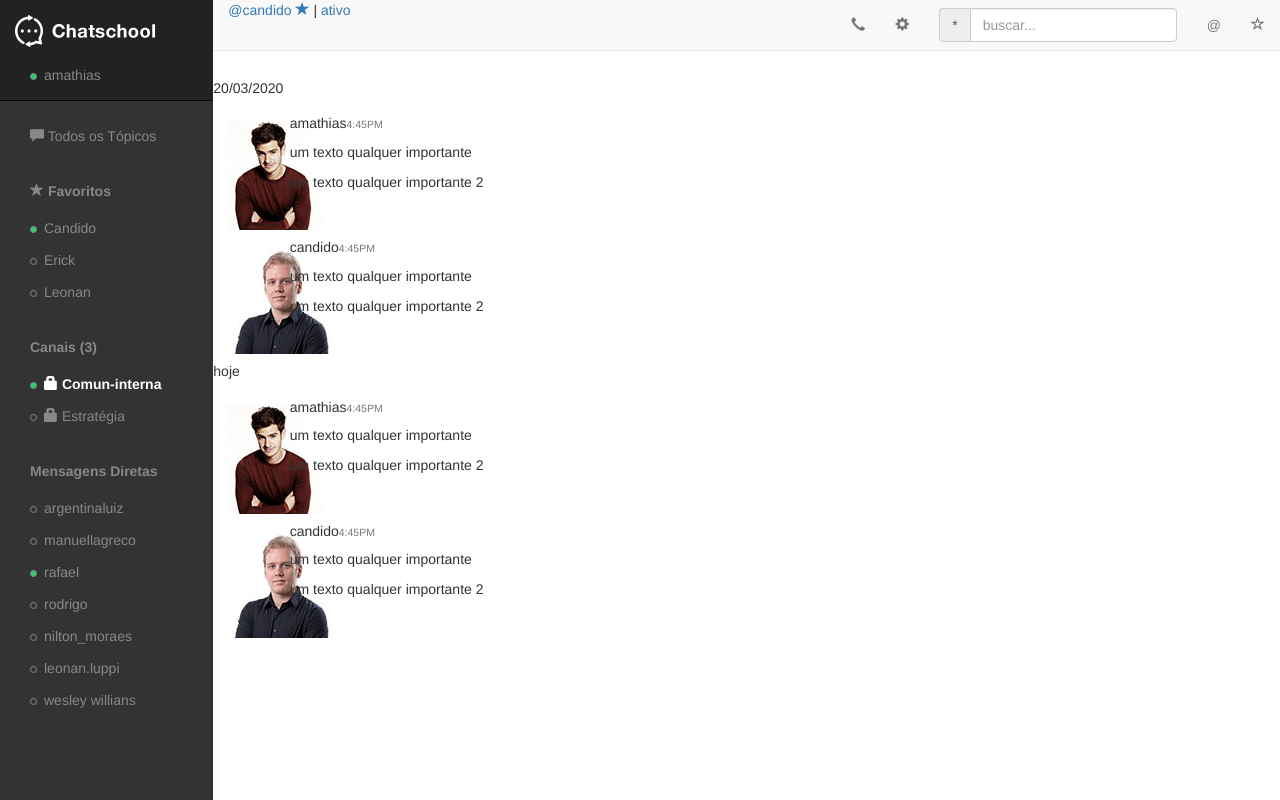
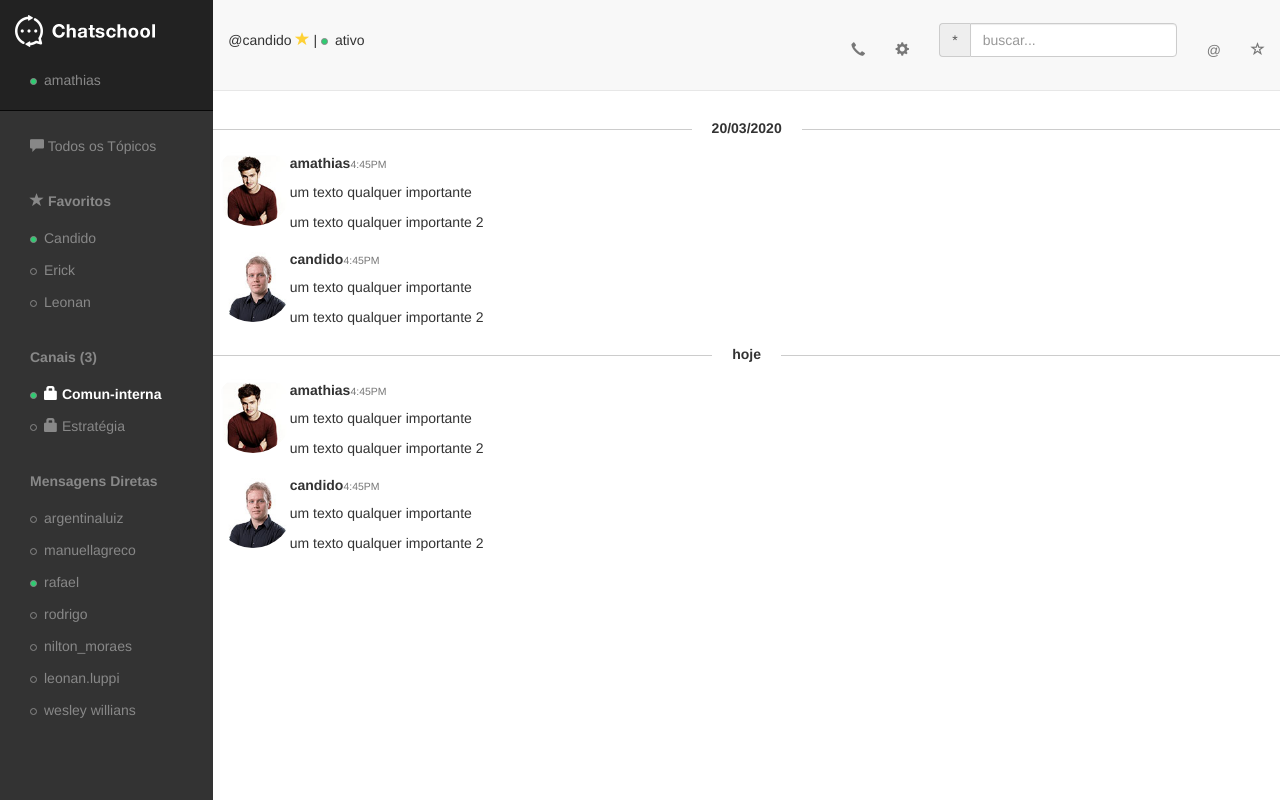
Before and after one commit to Tupex15/meuprimeiroprojeto, a plain HTML site: page projeto/index.html in a window 1280 px wide. Drawn offline with nearby package versions, Linux system fonts and the light colour scheme.

Commit message:
commit master

```diff
--- a/projeto/css/styles.css
+++ b/projeto/css/styles.css
@@ -1,3 +1,6 @@
+@import "../../css/icons.css";
+
+
 html, body, .box-100-height {
 
     height: 100% ;
@@ -48,7 +51,7 @@ html, body, .box-100-height {
 
 }
 
-#sidenav .nav>li>a::before{
+#sidenav .nav>li>a::before, #chat-title a.status:before{
     content: "";
     display: inline-block;
     border: 1px solid #888888;
@@ -65,7 +68,7 @@ html, body, .box-100-height {
 
 }
 
-#sidenav .nav>li.online>a::before {
+#sidenav .nav>li.online>a::before,  #chat-title a.status:before {
 
     background-color: #2ecc71;
 
@@ -110,9 +113,101 @@ html, body, .box-100-height {
 
 }
 
+#me {
+
+    padding-top: 5px;
+    padding-bottom: 5px;
+
+}
+
 #content {
     overflow-y: auto;
     padding: 0;
 
 
 }
+
+#content .navbar-nav>li>a   {
+
+    padding-top: 40px;
+    padding-bottom: 30px;
+
+}
+
+#content .navbar-nav>li>.navbar-form {
+
+    padding-top: 15px;
+    padding-bottom: 15px;
+
+}
+
+#chat-title{
+    position: relative;
+    height: 80px;
+
+}
+
+#chat-title li{
+    position: absolute;
+    top: 50%;
+    left: 0;
+    transform: translate(0, -50%);
+    display: block;
+}
+
+#chat-title li>span {
+
+    white-space: nowrap;
+
+
+}
+
+#chat-title .title{
+
+    display: block;
+    font-weight: bold;
+
+}
+
+#chat-title li a {
+
+    color: #333333;
+
+
+}
+
+#chat-title li a.favorite span{
+
+    color:  #fed136;
+    vertical-align: ;
+}
+
+#content h5 {
+    font-weight: bold;
+}
+
+#content .datetime-separator {
+    position: relative;
+    text-align: center;
+}
+
+#content .datetime-separator h5 {
+    display: inline-block;
+    background-color: #fff;
+    padding: 0 20px;
+}
+
+#content .datetime-separator:before {
+    content: '';;
+    display: block;
+    width: 100%;
+    border-bottom: 1px solid #cccccc;
+    position: absolute;
+    top: 50%;
+    z-index: -1;
+}
+
+.img-box-round img {
+    width: 80px;
+    height: 80px;
+}
--- a/projeto/index.html
+++ b/projeto/index.html
@@ -117,8 +117,8 @@
                                 <li>
                                     <span>
                                         <a href="">@candido</a>
-                                        <a href=""><span class="glyphicon glyphicon-star"></span> </a> |
-                                        <a href="">ativo</a>
+                                        <a href=""class="favorite"><span class="glyphicon glyphicon-star"></span> </a> |
+                                        <a href=""class="status">ativo</a>
                                     </span>
                                 </li>
                             </ul>
```
